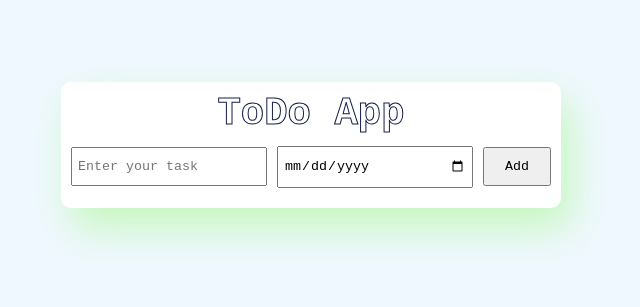
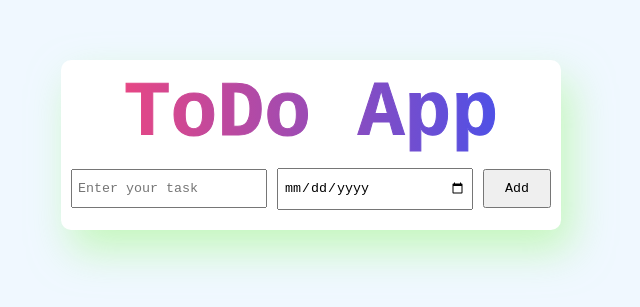
Before and after one commit to MJaman786/ToDo-List, a plain HTML site: page index.html in a window 1280 px wide. Shown: the part 255-562 px from the top of the page, without its empty margins (329-969 px from the left). Drawn offline with Linux system fonts and the light colour scheme.

Commit message:
Update style.css

```diff
--- a/style.css
+++ b/style.css
@@ -26,14 +26,17 @@ body {
 }
 
 .container h1 {
-    font-size: 3rem;
+    font-size: 6rem;
+    font-weight: bolder;
+    font-stretch: narrower;
     text-align: center;
     padding-bottom: 10px;
-    -webkit-text-stroke: 1px;
-    -webkit-text-fill-color: #fff;
-    -webkit-text-stroke-color: #141E46;
-    /* color: #06D001; */
+    -webkit-text-stroke: 1px transparent; /* Ensure stroke is applied but transparent */
+    background: linear-gradient(90deg, hsla(344, 97%, 63%, 1) 0%, hsla(232, 90%, 59%, 1) 100%);
+    -webkit-background-clip: text;
+    -webkit-text-fill-color: transparent; /* This will show the gradient color */
 }
+
 
 .container .main-row {
     display: flex;
@@ -73,6 +76,9 @@ button {
 }
 
 @media (max-width:600px) {
+    .container h1{
+        font-size: 2rem;
+    }
     .main-row {
         flex-direction: column;
     }
```
